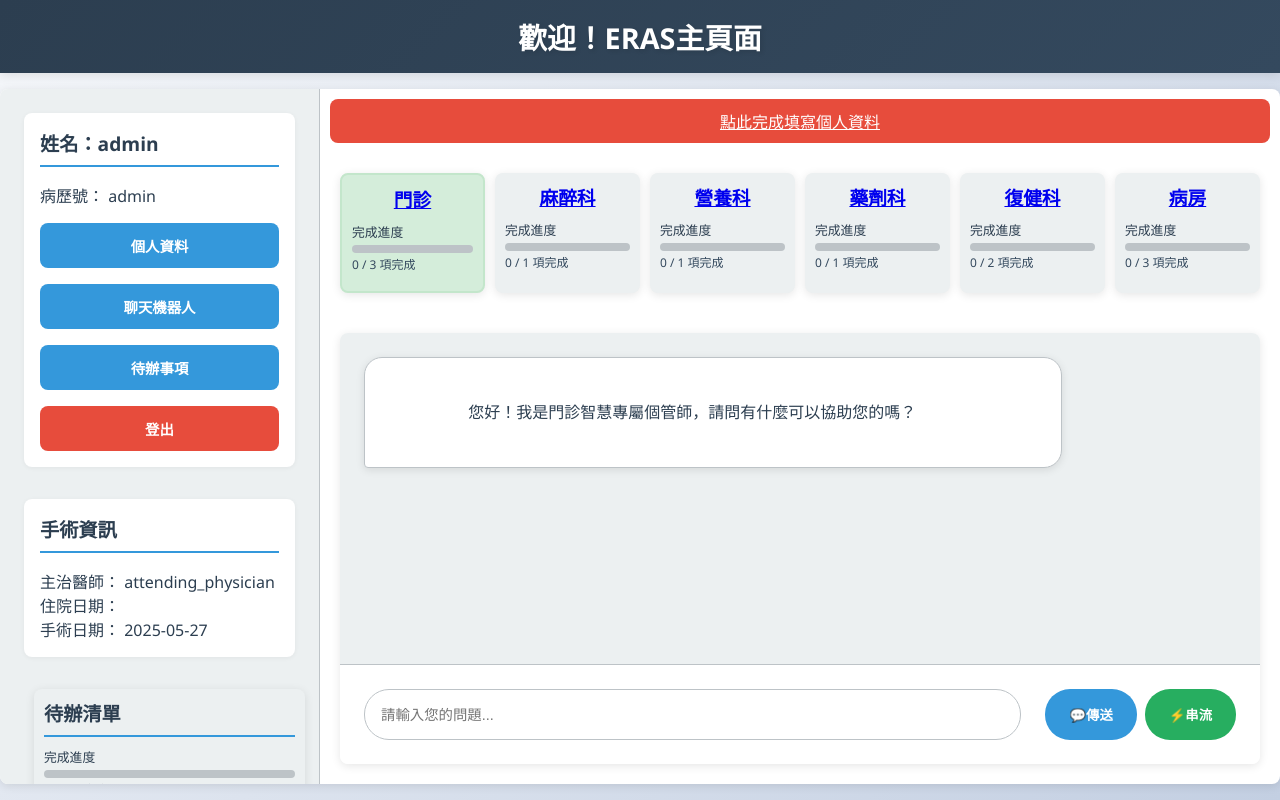
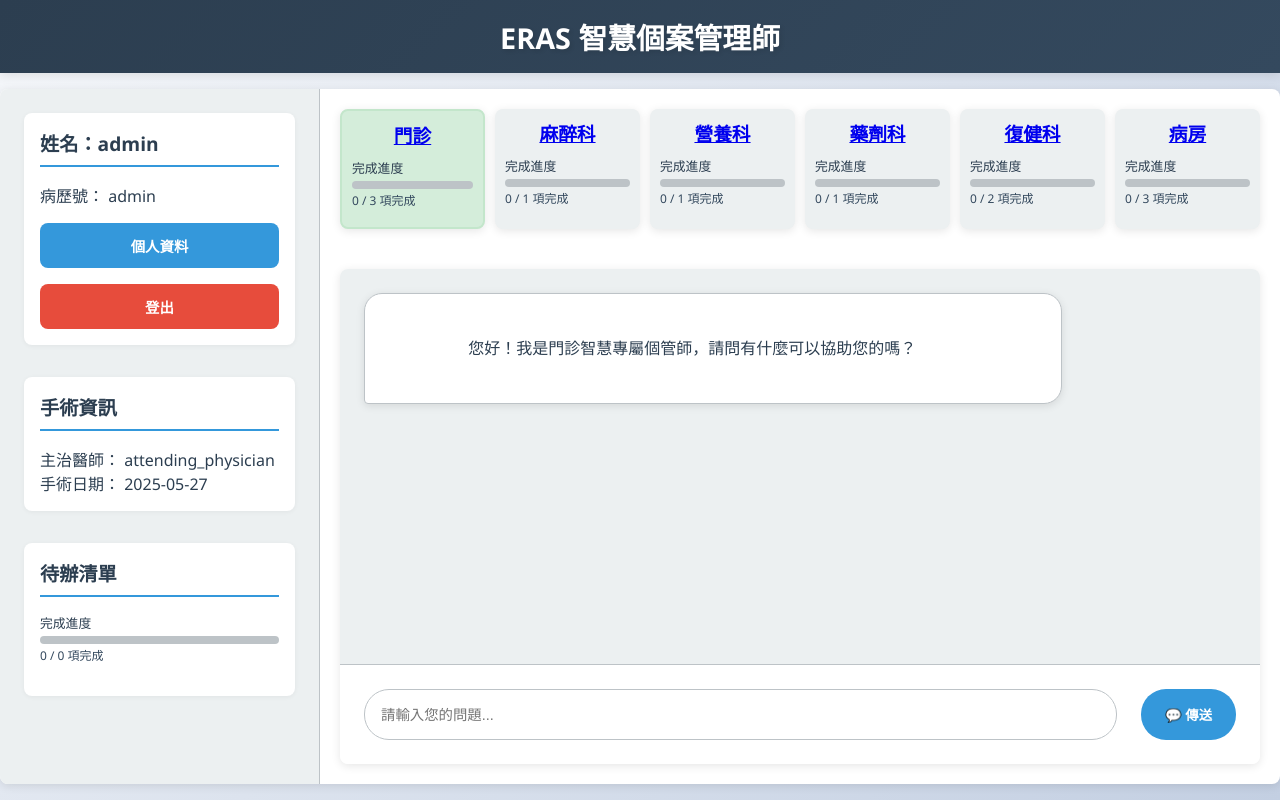
Before and after one commit to Gary20011207/Med-EECS_LLM, a Flask app: page / in a window 1280 px wide. Run offline with Flask 3, Linux system fonts and the light colour scheme; the visitor is signed in with stand-in values (Sample User, id 1); data comes from the database, SQL or seed files in the repository; data that the repository does not hold is empty; parts of the project's set-up code (start-up, migrations or seed data) failed here and were passed over.

Commit message:
update welcome

```diff
--- a/templates/welcome.html
+++ b/templates/welcome.html
@@ -1,7 +1,7 @@
 <!DOCTYPE html>
 <html>
 <head>
-    <title>歡迎！ERAS 主頁面</title>
+    <title>ERAS 智慧個案管理師</title>
     <style>
         :root {
             --primary-color: #2c3e50;
@@ -401,7 +401,7 @@
 <body>
     <!-- Header -->
     <header class="header">
-        <h1>歡迎！ERAS主頁面</h1>
+        <h1>ERAS 智慧個案管理師</h1>
     </header>
 
     <main class="container">
@@ -414,8 +414,6 @@
                     <span>{{user.record_id}}</span>
                 </div>
                 <button onclick="window.location.href='/profile'" class="btn btn-primary" style="margin-top: 1rem;">個人資料</button>
-                <button onclick="window.location.href='/chat'" class="btn btn-primary" style="margin-top: 1rem;">聊天機器人</button>
-                <button onclick="window.location.href='/todo'" class="btn btn-primary" style="margin-top: 1rem;">待辦事項</button>
                 <button onclick="window.location.href='/logout'" class="btn btn-danger" style="margin-top: 1rem;">登出</button>
             </section>
             <section class="sidebar-section">
@@ -425,15 +423,11 @@
                     <span>{{user.attending_physician}}</span>
                 </div>
                 <div>
-                    <span>住院日期：</span>
-                    <span>{{user.hospital_stay_date}}</span>
-                </div>
-                <div>
                     <span>手術日期：</span>
                     <span>{{user.surgery_date}}</span>
                 </div>
             </section>
-            <section class="sidebar-section todo-list">
+            <section class="sidebar-section">
                 <h3>待辦清單</h3>
                 <div class="progress-dashboard">
                     <div class="progress-label">完成進度</div>
@@ -446,11 +440,7 @@
             </section>
         </aside>
         <div class="main-content">
-            {% if not user.has_completed_profile %}
-            <div class="danger" style="margin: 10px;">
-                 <a href="/profile">點此完成填寫個人資料</a>
-            </div>
-            {% endif %}
+
             <div class="grid">
                 <!--
                 {% if user.clinic_provide_preop_education_and_consent == None or user.clinic_anxiety_survey_preop == None or user.clinic_instruction_satisfaction_survey_preop == None %}
@@ -624,11 +614,9 @@
                 <div class="input-area" style="display: flex; padding: 1.5rem; background: var(--white); border-top: 1px solid var(--medium-gray);">
                     <input type="text" id="message-input" class="form-control" placeholder="請輸入您的問題..." aria-label="輸入訊息" style="flex: 1; margin-right: 1rem; padding: 1rem; border-radius: 25px;">
                     <button id="send-button" class="send-button btn-send" title="傳送訊息" style="padding: 1rem 1.5rem; border-radius: 25px; background: var(--secondary-color); color: white; border: none; font-weight: bold;">
-                        💬傳送
+                        💬 傳送
                     </button>
-                    <button id="send-stream-button" class="send-button btn-stream" title="串流傳送" style="padding: 1rem 1.5rem; border-radius: 25px; background: var(--success-color); color: white; border: none; font-weight: bold; margin-left: 0.5rem;">
-                        ⚡串流
-                    </button>
+
                 </div>
             </div>
         </div>
@@ -1146,8 +1134,8 @@
         // Event listeners
         function setupEventListeners() {
             // Send message events
-            elements.sendButton.addEventListener('click', () => sendMessage(false));
-            elements.sendStreamButton.addEventListener('click', () => sendMessage(true));
+            elements.sendButton.addEventListener('click', () => sendMessage(true));
+            //elements.sendStreamButton.addEventListener('click', () => sendMessage(true));
 
             // Enter key to send
             elements.messageInput.addEventListener('keypress', (e) => {
```
